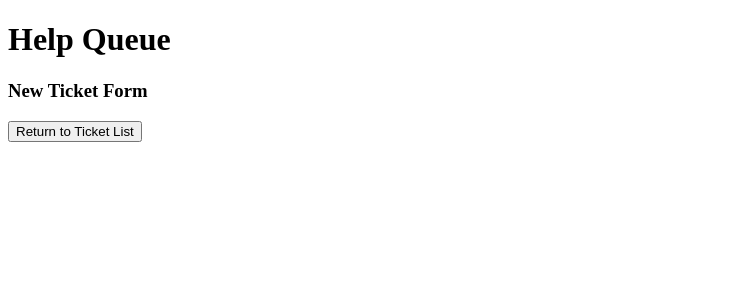
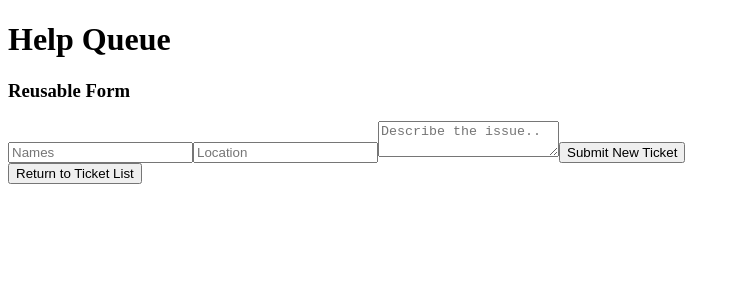
Before and after one commit to theJonCheng/helpqueue6, a React (Create React App) app: page / in a window 1280 px wide. Both pictures are taken after a click on the button "Create New Ticket". Shown: the top 300 px of the page, without its empty margins (0-740 px from the left). Built offline with nearby package versions, Linux system fonts and the light colour scheme.

Commit message:
set up component ReusableForm to collect user input and store into mainTicketList array as an object. WIP: display array in UI

```diff
--- a/src/components/NewTicketForm.js
+++ b/src/components/NewTicketForm.js
@@ -1,21 +1,22 @@
 import React from "react";
+import ReusableForm from "./ReusableForm";
 import { v4 } from "uuid";
 
 function NewTicketForm(props) {
   function handleClickSubmit(event) {
     event.preventDefault();
 
-    props.onAddingNewTicket = {
+    props.onAddingNewTicket({
       names: event.target.names.value,
       location: event.target.location.value,
       issue: event.target.issue.value,
       id: v4(),
-    };
+    });
   }
 
   return (
     <React.Fragment>
-      <h3>New Ticket Form</h3>
+      <ReusableForm onClickingSubmit={handleClickSubmit} buttonText="Submit New Ticket" />
     </React.Fragment>
   );
 }
--- /dev/null
+++ b/src/components/ReusableForm.js
@@ -0,0 +1,17 @@
+import React from "react";
+
+function ReusableForm(props) {
+  return (
+    <React.Fragment>
+      <h3>Reusable Form</h3>
+      <form onSubmit={props.onClickingSubmit}>
+        <input type="text" name="names" placeholder="Names" />
+        <input type="text" name="location" placeholder="Location" />
+        <textarea name="issue" placeholder="Describe the issue.." />
+        <button>{props.buttonText}</button>
+      </form>
+    </React.Fragment>
+  );
+}
+
+export default ReusableForm;
```
